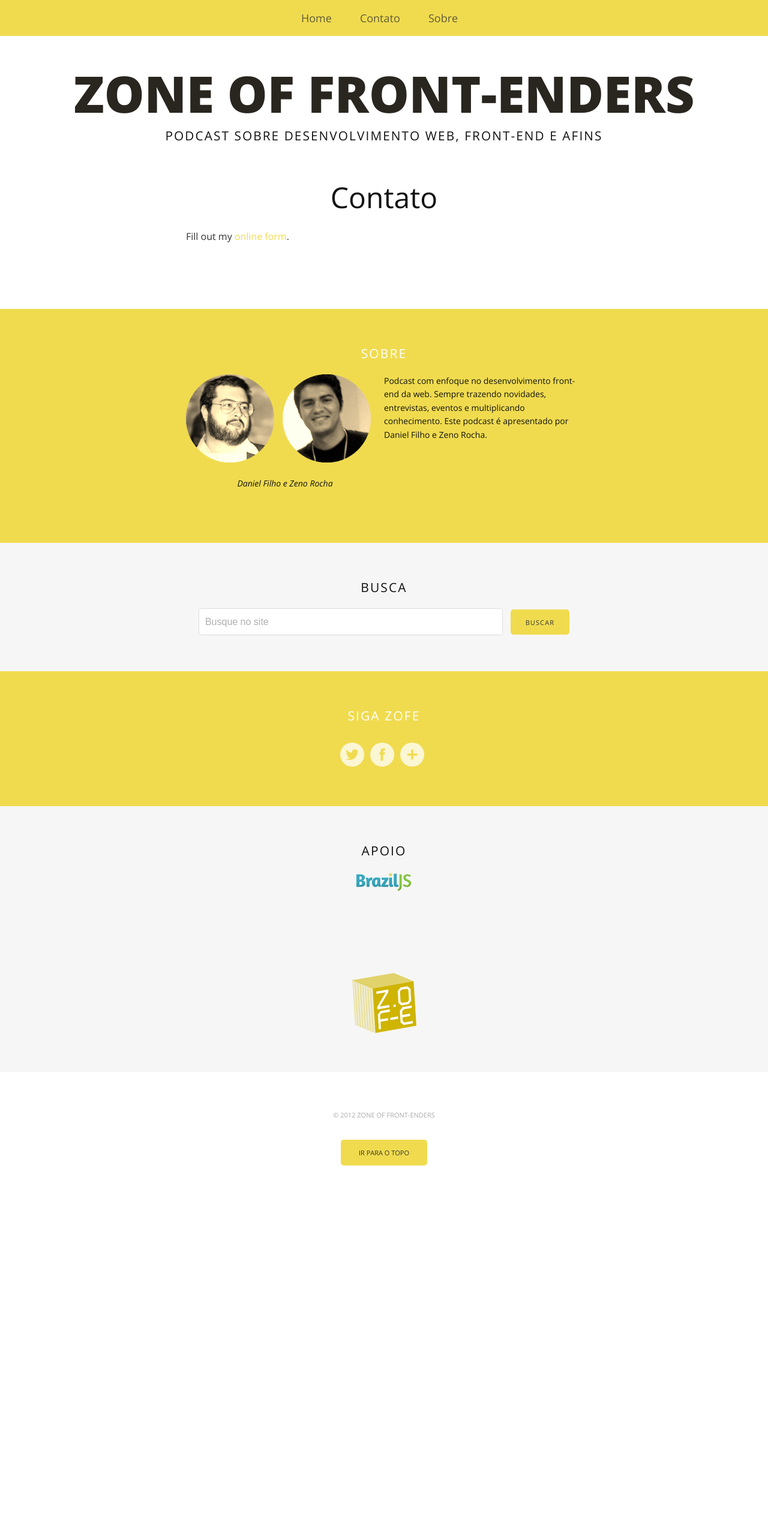
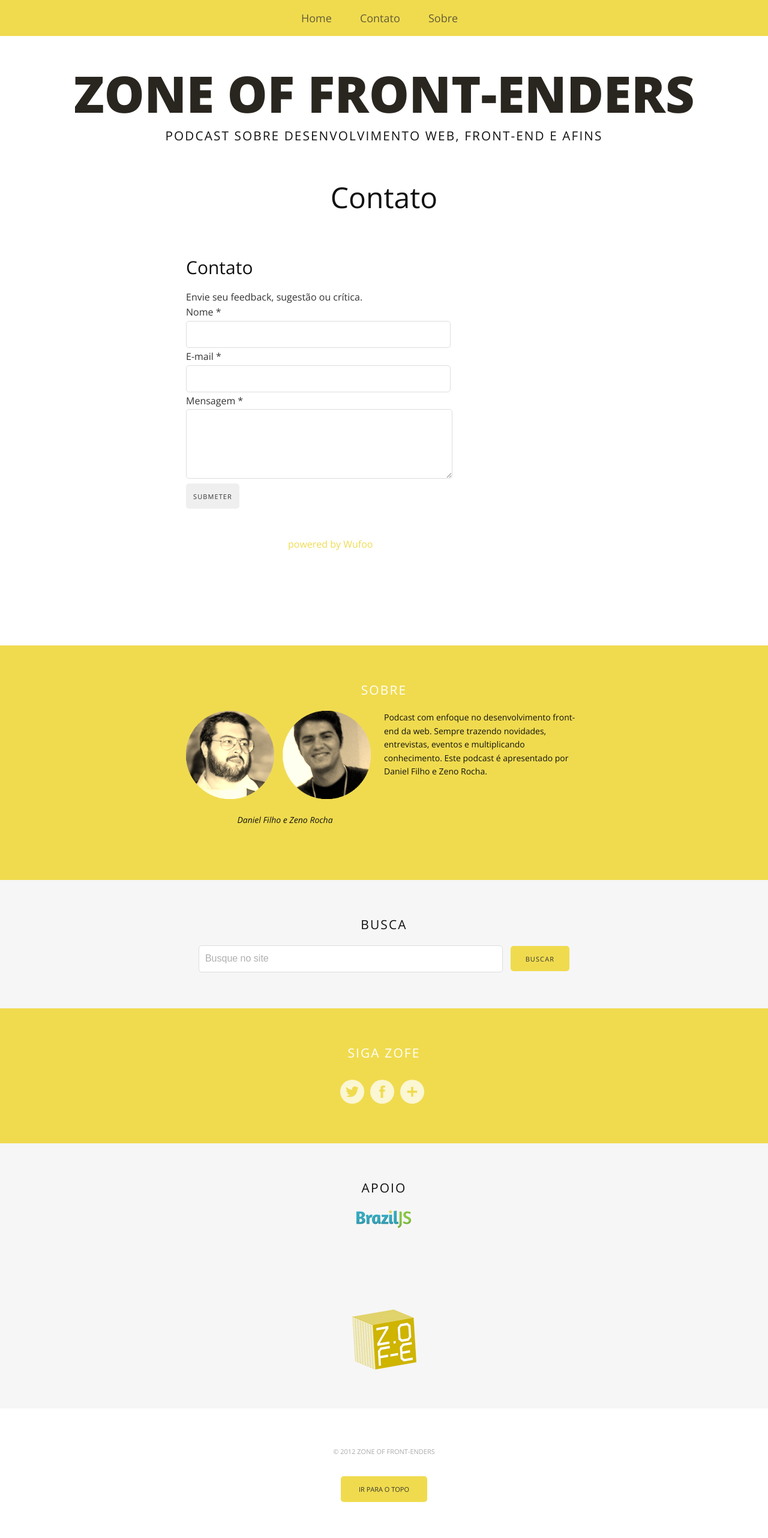
Before and after one commit to almirfilho/zofe, a Jekyll site: the page built from contato/index.html, in a window 1280 px wide. Shown: the whole page at 60% size. Built offline with Jekyll 4.4.1, drawn with Linux system fonts in a browser that asks for light colours; before the commit the page ends 2003 px from its top, so only the background shows below that; some of the changed lines change nothing that is shown.

Commit message:
Adicionando form wufoo direto, sem embed ou iframe. Fix #19
MISSÃO DADA É MISSÃO CUMPRIDA.
:skull:

```diff
--- a/assets/css/style.css
+++ b/assets/css/style.css
@@ -1627,6 +1627,7 @@ input.wpcf7-submit {
 .widget_search #searchform div {
   margin: 0;
 }
+.field,
 .widget_search #s {
   position:relative;
   width: 65%;
@@ -1647,6 +1648,12 @@ input.wpcf7-submit {
        -o-transition: all 0.18s ease-in-out;
           transition: all 0.18s ease-in-out;
 }
+.field.textarea{
+  padding: 1%;
+  height: 100px;
+}
+
+.submit,
 .widget_search input#searchsubmit {
   margin: 0;
   padding: 14px 12px 13px;
@@ -3357,3 +3364,13 @@ img{page-break-inside:avoid;page-break-after:avoid;}
   -o-filter: sepia(0);
   filter: sepia(0);
 }
+
+/* Contact form */
+.hide{
+  display: none;
+}
+form ul li{
+  list-style: none;
+  padding: 0;
+  margin-right: 0;
+}
--- /dev/null
+++ b/assets/js/wufoo.js
@@ -0,0 +1,164 @@
+addEvent(window, 'load', initForm);
+
+var highlight_array = new Array();
+
+function initForm(){
+	initializeFocus();
+	var activeForm = document.getElementsByTagName('form')[0];
+	addEvent(activeForm, 'submit', disableSubmitButton);
+	ifInstructs();
+	showRangeCounters();
+}
+
+function disableSubmitButton() {
+	document.getElementById('saveForm').disabled = true;
+}
+
+// for radio and checkboxes, they have to be cleared manually, so they are added to the
+// global array highlight_array so we dont have to loop through the dom every time.
+function initializeFocus(){
+	var fields = getElementsByClassName(document, "*", "field");
+
+	for(i = 0; i < fields.length; i++) {
+		if(fields[i].type == 'radio' || fields[i].type == 'checkbox') {
+			fields[i].onclick = function() {highlight(this, 4);};
+			fields[i].onfocus = function() {highlight(this, 4);};
+		}
+		else if(fields[i].className.match('addr') || fields[i].className.match('other')) {
+			fields[i].onfocus = function(){highlight(this, 3);};
+		}
+		else {
+			fields[i].onfocus = function(){highlight(this, 2); };
+		}
+	}
+}
+
+function highlight(el, depth){
+	if(depth == 2){var fieldContainer = el.parentNode.parentNode;}
+	if(depth == 3){var fieldContainer = el.parentNode.parentNode.parentNode;}
+	if(depth == 4){var fieldContainer = el.parentNode.parentNode.parentNode.parentNode;}
+
+	addClassName(fieldContainer, 'focused', true);
+	var focusedFields = getElementsByClassName(document, "*", "focused");
+
+	for(i = 0; i < focusedFields.length; i++) {
+		if(focusedFields[i] != fieldContainer){
+			removeClassName(focusedFields[i], 'focused');
+		}
+	}
+}
+
+function ifInstructs(){
+	var container = document.getElementById('public');
+	if(container){
+		removeClassName(container,'noI');
+		var instructs = getElementsByClassName(document,"*","instruct");
+		if(instructs == ''){
+			addClassName(container,'noI',true);
+		}
+		if(container.offsetWidth <= 450){
+			addClassName(container,'altInstruct',true);
+		}
+	}
+}
+
+function showRangeCounters(){
+	counters = getElementsByClassName(document, "em", "currently");
+	for(i = 0; i < counters.length; i++) {
+		counters[i].style.display = 'inline';
+	}
+}
+
+function validateRange(ColumnId, RangeType) {
+	if(document.getElementById('rangeUsedMsg'+ColumnId)) {
+		var field = document.getElementById('Field'+ColumnId);
+		var msg = document.getElementById('rangeUsedMsg'+ColumnId);
+
+		switch(RangeType) {
+			case 'character':
+				msg.innerHTML = field.value.length;
+				break;
+
+			case 'word':
+				var val = field.value;
+				val = val.replace(/\n/g, " ");
+				var words = val.split(" ");
+				var used = 0;
+				for(i =0; i < words.length; i++) {
+					if(words[i].replace(/\s+$/,"") != "") used++;
+				}
+				msg.innerHTML = used;
+				break;
+
+			case 'digit':
+				msg.innerHTML = field.value.length;
+				break;
+		}
+	}
+}
+
+/*--------------------------------------------------------------------------*/
+
+//http://www.robertnyman.com/2005/11/07/the-ultimate-getelementsbyclassname/
+function getElementsByClassName(oElm, strTagName, strClassName){
+	var arrElements = (strTagName == "*" && oElm.all)? oElm.all : oElm.getElementsByTagName(strTagName);
+	var arrReturnElements = new Array();
+	strClassName = strClassName.replace(/\-/g, "\\-");
+	var oRegExp = new RegExp("(^|\\s)" + strClassName + "(\\s|$)");
+	var oElement;
+	for(var i=0; i<arrElements.length; i++){
+		oElement = arrElements[i];
+		if(oRegExp.test(oElement.className)){
+			arrReturnElements.push(oElement);
+		}
+	}
+	return (arrReturnElements)
+}
+
+//http://www.bigbold.com/snippets/posts/show/2630
+function addClassName(objElement, strClass, blnMayAlreadyExist){
+   if ( objElement.className ){
+      var arrList = objElement.className.split(' ');
+      if ( blnMayAlreadyExist ){
+         var strClassUpper = strClass.toUpperCase();
+         for ( var i = 0; i < arrList.length; i++ ){
+            if ( arrList[i].toUpperCase() == strClassUpper ){
+               arrList.splice(i, 1);
+               i--;
+             }
+           }
+      }
+      arrList[arrList.length] = strClass;
+      objElement.className = arrList.join(' ');
+   }
+   else{
+      objElement.className = strClass;
+      }
+}
+
+//http://www.bigbold.com/snippets/posts/show/2630
+function removeClassName(objElement, strClass){
+   if ( objElement.className ){
+      var arrList = objElement.className.split(' ');
+      var strClassUpper = strClass.toUpperCase();
+      for ( var i = 0; i < arrList.length; i++ ){
+         if ( arrList[i].toUpperCase() == strClassUpper ){
+            arrList.splice(i, 1);
+            i--;
+         }
+      }
+      objElement.className = arrList.join(' ');
+   }
+}
+
+//http://ejohn.org/projects/flexible-javascript-events/
+function addEvent( obj, type, fn ) {
+  if ( obj.attachEvent ) {
+    obj["e"+type+fn] = fn;
+    obj[type+fn] = function() { obj["e"+type+fn]( window.event ) };
+    obj.attachEvent( "on"+type, obj[type+fn] );
+  }
+  else{
+    obj.addEventListener( type, fn, false );
+  }
+}
--- a/contato/index.html
+++ b/contato/index.html
@@ -2,7 +2,14 @@
 layout: default
 ---
 
-<article id="post-15" class="post-15 page type-page status-publish hentry">
+<!-- JavaScript -->
+<script src="/assets/js/wufoo.js"></script>
+
+<!--[if lt IE 10]>
+<script src="https://html5shiv.googlecode.com/svn/trunk/html5.js"></script>
+<![endif]-->
+
+<article id="contact" class="page type-page status-publish hentry">
 
   <header class="entry-header">
     <h1 class="entry-title">Contato</h1>
@@ -10,29 +17,67 @@ layout: default
 
   <div class="entry-content clearfix">
 
-    <div id="wufoo-z7x3p9">
-      Fill out my <a href="http://zofe.wufoo.com/forms/z7x3p9">online form</a>.
+    <form id="form1" name="form1" class="wufoo topLabel page" autocomplete="off" enctype="multipart/form-data" method="post" novalidate action="https://zofe.wufoo.com/forms/z7x3p9/#public">
+      <header id="header" class="info">
+        <h2>Contato</h2>
+        <div>Envie seu feedback, sugestão ou crítica.</div>
+      </header>
+
+      <ul>
+        <li id="foli1" class="notranslate      ">
+          <label class="desc" id="title1" for="Field1">
+            Nome
+            <span id="req_1" class="req">*</span>
+          </label>
+          <div>
+            <input id="Field1" name="Field1" type="text" class="field text medium" value="" maxlength="255" tabindex="1" onkeyup="" required />
+          </div>
+        </li><li id="foli3" class="notranslate      ">
+        <label class="desc" id="title3" for="Field3">
+          E-mail
+          <span id="req_3" class="req">*</span>
+        </label>
+        <div>
+          <input id="Field3" name="Field3" type="email" spellcheck="false" class="field text medium" value="" maxlength="255" tabindex="2" required />
+        </div>
+      </li>
+      <li id="foli6"
+      class="notranslate      "><label class="desc" id="title6" for="Field6">
+      Mensagem
+      <span id="req_6" class="req">*</span>
+    </label>
+
+    <div>
+      <textarea id="Field6"
+      name="Field6"
+      class="field textarea medium"
+      spellcheck="true"
+      rows="10" cols="50"
+      tabindex="3"
+      onkeyup=""
+      required  ></textarea>
+
     </div>
+  </li> <li class="buttons ">
+  <div>
 
-    <script type="text/javascript">
-      var z7x3p9;(function(d, t) {
-        var s = d.createElement(t), options = {
-          'userName':'zofe',
-          'formHash':'z7x3p9',
-          'autoResize':true,
-          'height':'497',
-          'async':true,
-          'header':'show'
-        };
-        s.src = ('https:' == d.location.protocol ? 'https://' : 'http://') + 'wufoo.com/scripts/embed/form.js';
-        s.onload = s.onreadystatechange = function() {
-          var rs = this.readyState; if (rs) if (rs != 'complete') if (rs != 'loaded') return;
-          try { z7x3p9 = new WufooForm();z7x3p9.initialize(options);z7x3p9.display(); } catch (e) {}
-        };
-        var scr = d.getElementsByTagName(t)[0], par = scr.parentNode; par.insertBefore(s, scr);
-      })(document, 'script');
-    </script>
+    <input id="saveForm" name="saveForm" class="btTxt submit"
+    type="submit" value="Submeter"
+    /></div>
+  </li>
+
+  <li class="hide">
+    <label for="comment">Do Not Fill This Out</label>
+    <textarea name="comment" id="comment" rows="1" cols="1"></textarea>
+    <input type="hidden" id="idstamp" name="idstamp" value="MOd1wxJpuPbbJDVKAsdbaEPUoOamU+zUkZR1zvS6d+4=" />
+  </li>
+</ul>
+</form>
+
+<a href="http://wufoo.com/form-builder/" title="Powered by Wufoo"
+style="display:block; width:20em; margin:3em auto; text-decoration:none; cursor:pointer;">
+<span>powered by Wufoo</span>
+</a>
 
   </div>
-
 </article>
```
